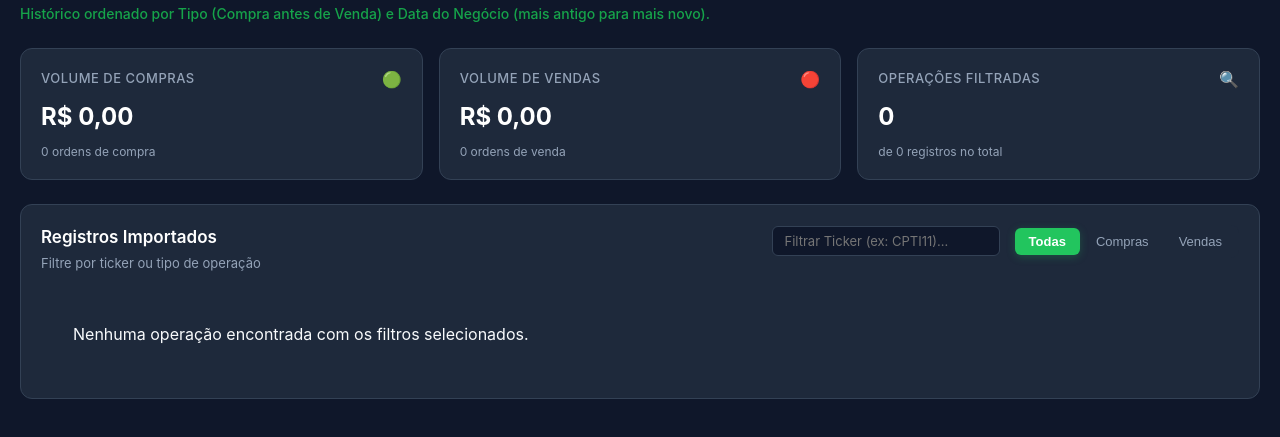
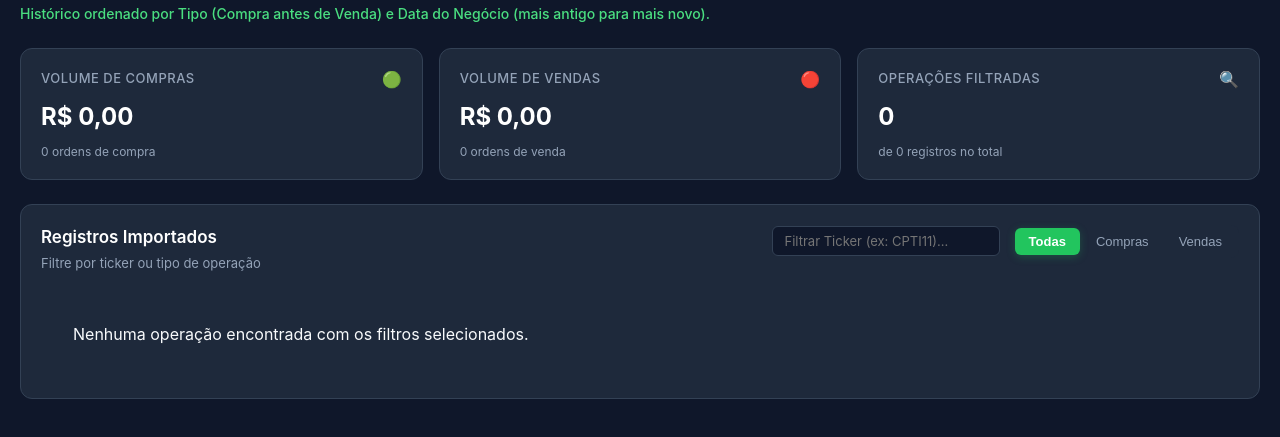
Before and after one commit to glaulher/MyWalletB3, a website built with Vite: page index.html in a window 1280 px wide. Both pictures are taken after a click on the button "📋 Extrato". Shown: the part 239-676 px from the top of the page. Built offline with nearby package versions, Linux system fonts and the light colour scheme.

Commit message:
style: lighten view-subtitle color to #4ade80 for better contrast

```diff
--- a/src/styles.css
+++ b/src/styles.css
@@ -275,7 +275,7 @@ body {
 .view-subtitle {
   font-size: 14px;
   font-weight: 500;
-  color: #16a34a;
+  color: #4ade80;
   line-height: 1.5;
 }
 
```
